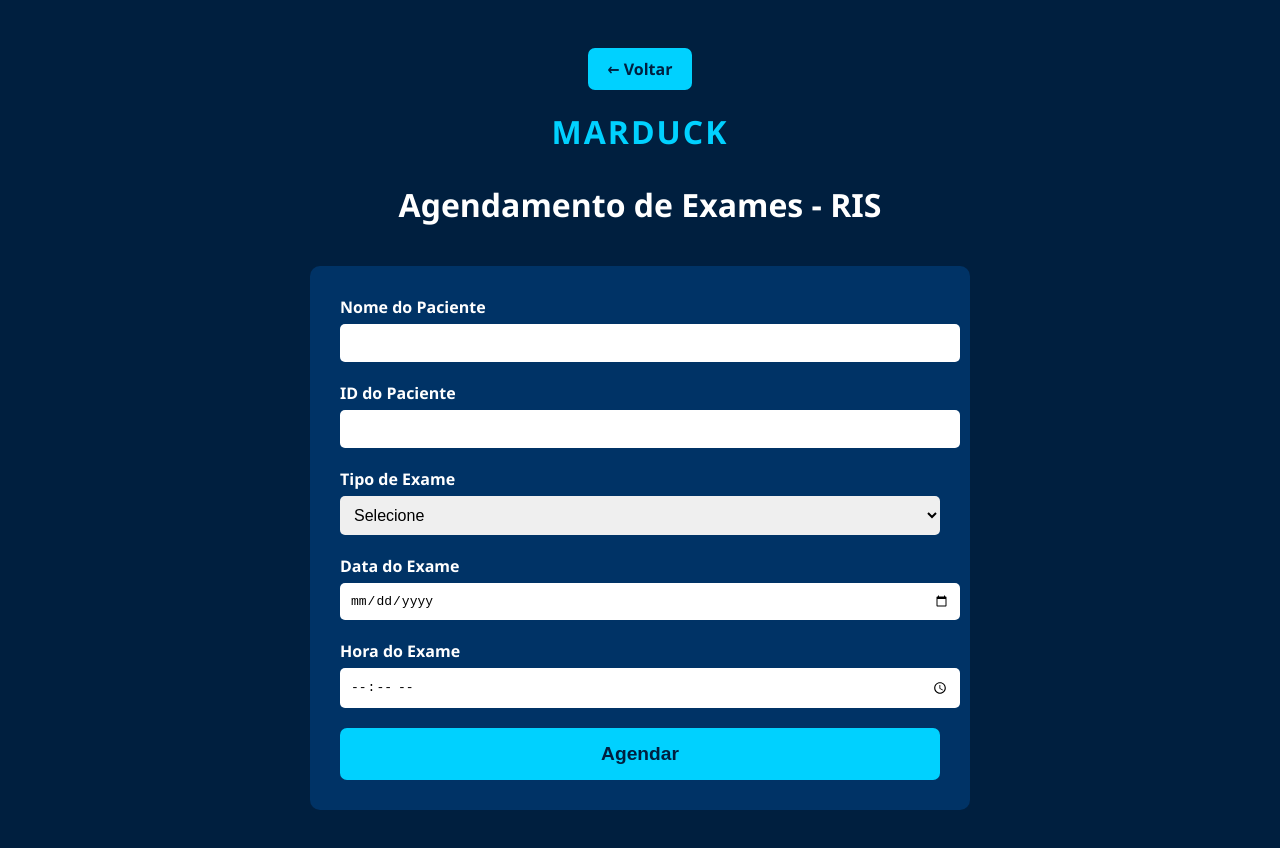
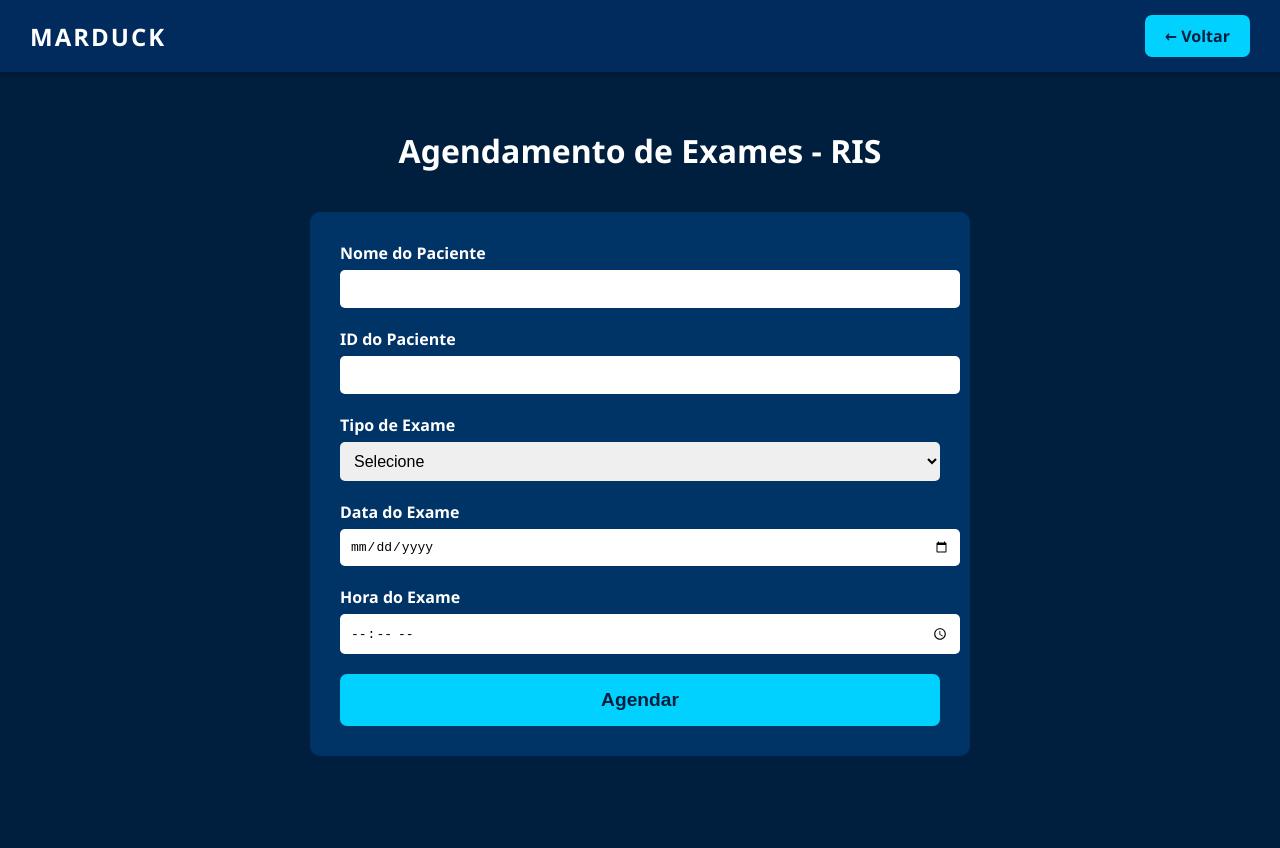
Before and after one commit to Caiquecastrequini/ris-agendamento, a plain HTML site: page index.html in a window 1280 px wide. After the commit the page ends 804 px from the top, so only its background shows below. Drawn offline with Linux system fonts and the light colour scheme.

Commit message:
index.html

```diff
--- a/index.html
+++ b/index.html
@@ -10,37 +10,54 @@
       background-color: #001f3f;
       color: white;
       padding: 40px;
+      padding-top: 100px; /* espaço extra por causa do header fixo */
+      box-sizing: border-box;
     }
-    .header {
-      text-align: center;
-      margin-bottom: 30px;
+
+    /* NAVBAR */
+    .navbar {
+      position: fixed;
+      top: 0;
+      left: 0;
+      width: 100%;
+      background-color: #002b5c;
+      color: white;
+      display: flex;
+      justify-content: space-between;
+      align-items: center;
+      padding: 15px 30px;
+      box-shadow: 0 2px 5px rgba(0, 0, 0, 0.3);
+      z-index: 999;
+      box-sizing: border-box;
     }
-    .header h2 {
-      margin: 0;
-      font-size: 2em;
-      color: #00d1ff;
+
+    .navbar .logo {
+      font-size: 1.5em;
+      font-weight: bold;
       letter-spacing: 2px;
+      color: white; /* Agora o texto MARDUCK está branco */
     }
-    .voltar {
-      text-align: center;
-      margin-bottom: 20px;
-    }
-    .voltar a {
-      display: inline-block;
+
+    .navbar .voltar-btn {
       background-color: #00d1ff;
       color: #001f3f;
       padding: 10px 20px;
-      font-weight: bold;
       border-radius: 7px;
       text-decoration: none;
+      font-weight: bold;
+      transition: background-color 0.3s ease;
+      margin-left: auto;
     }
-    .voltar a:hover {
+
+    .navbar .voltar-btn:hover {
       background-color: #00a0cc;
     }
+
     h1 {
       text-align: center;
       margin-bottom: 40px;
     }
+
     form {
       max-width: 600px;
       margin: 0 auto;
@@ -48,11 +65,13 @@
       padding: 30px;
       border-radius: 10px;
     }
+
     label {
       display: block;
       margin-bottom: 6px;
       font-weight: bold;
     }
+
     input, select {
       width: 100%;
       padding: 10px;
@@ -61,6 +80,7 @@
       border-radius: 5px;
       font-size: 1em;
     }
+
     button {
       background-color: #00d1ff;
       border: none;
@@ -72,6 +92,7 @@
       border-radius: 7px;
       width: 100%;
     }
+
     button:hover {
       background-color: #00a0cc;
     }
@@ -79,17 +100,14 @@
 </head>
 <body>
 
-  <!-- Botão Voltar -->
-  <div class="voltar">
-    <a href="https://caiquecastrequini.github.io/marduck/">← Voltar</a>
-  </div>
-
-  <!-- Cabeçalho da empresa -->
-  <div class="header">
-    <h2>MARDUCK</h2>
+  <!-- NAVBAR -->
+  <div class="navbar">
+    <div class="logo">MARDUCK</div>
+    <a class="voltar-btn" href="https://caiquecastrequini.github.io/marduck/">← Voltar</a>
   </div>
 
   <h1>Agendamento de Exames - RIS</h1>
+
   <form id="risForm">
     <label for="patientName">Nome do Paciente</label>
     <input type="text" id="patientName" name="patientName" required />
```
